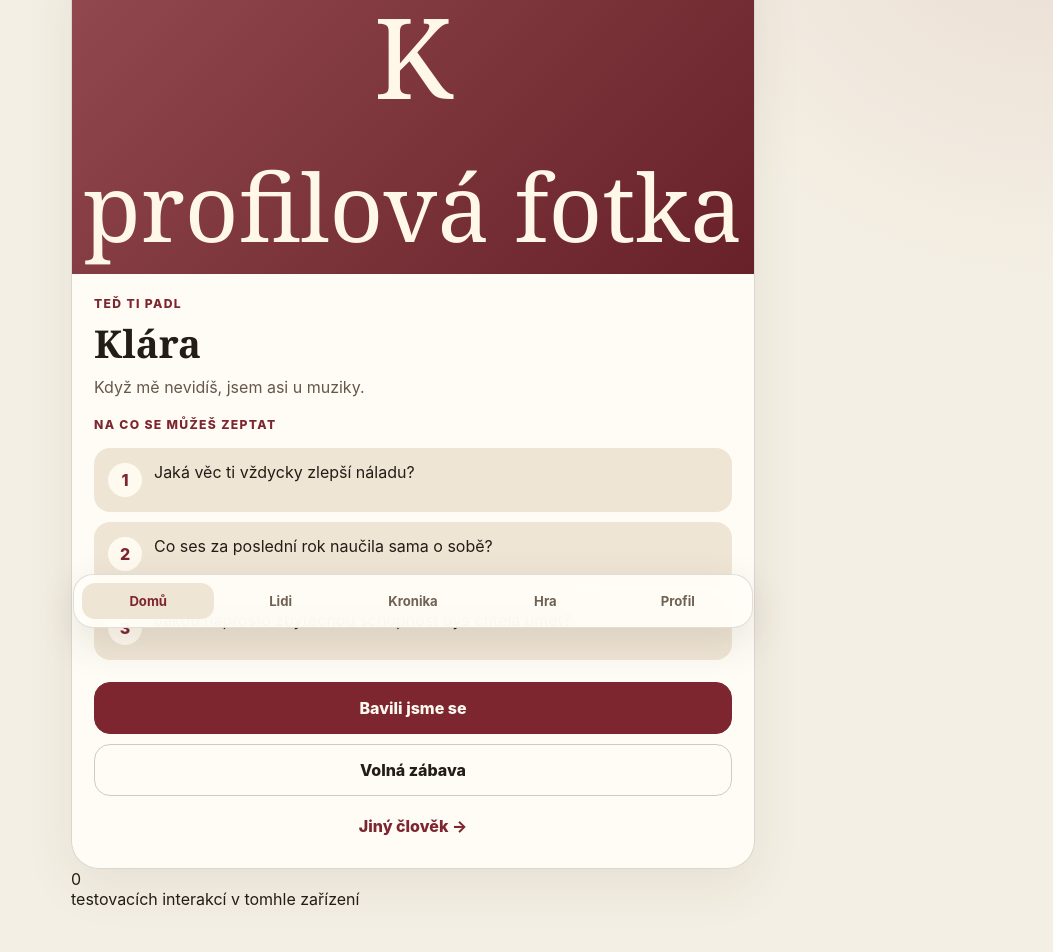
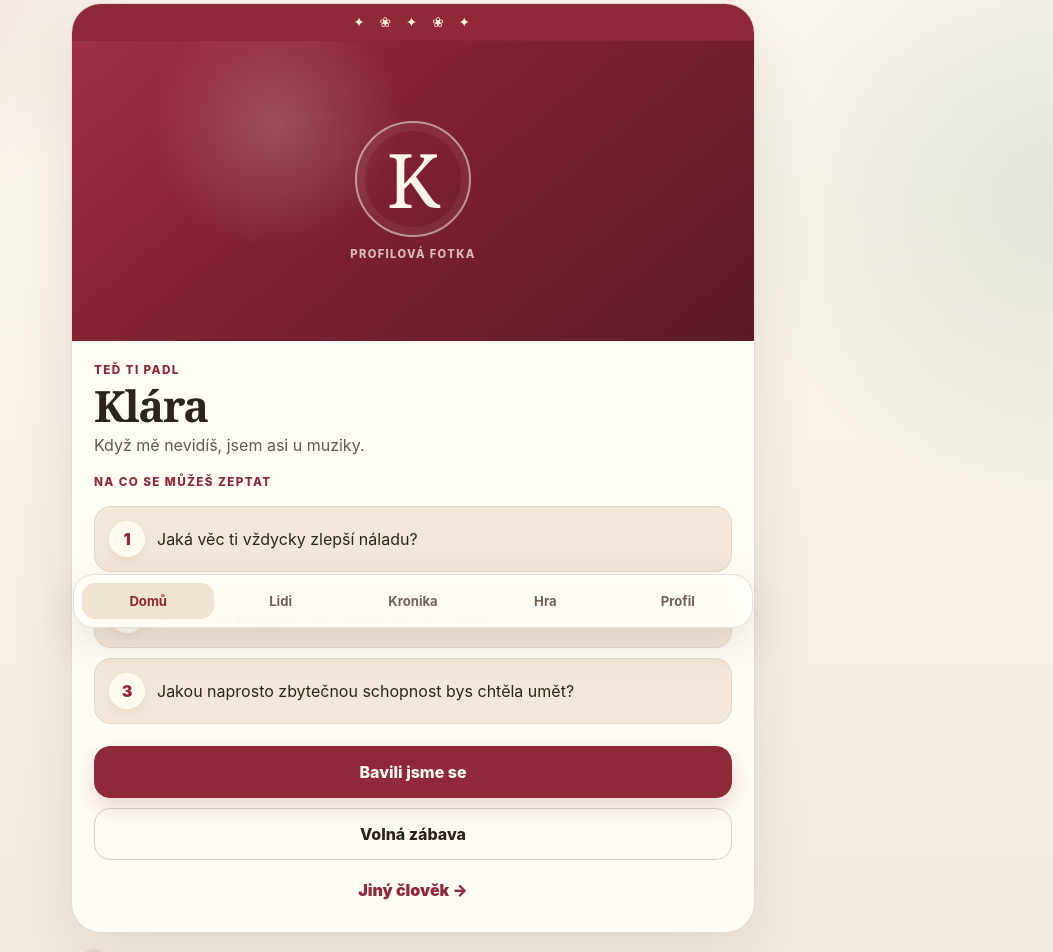
Before and after one commit to czmajkl/vranovicke-hody-2026, a React (Vite) app: page / in a window 1280 px wide. Shown: the part 160-1112 px from the top of the page, without its empty margins (227-1280 px from the left). Built offline with nearby package versions, Linux system fonts and the light colour scheme.

Commit message:
Give the prototype a stronger hodový visual style

```diff
--- a/src/styles.css
+++ b/src/styles.css
@@ -1,20 +1,22 @@
 :root {
   font-family: Inter, ui-sans-serif, system-ui, -apple-system, BlinkMacSystemFont, "Segoe UI", sans-serif;
-  color: #241d17;
-  background: #f4efe4;
+  color: #2d241d;
+  background: #f5efe3;
   font-synthesis: none;
   text-rendering: optimizeLegibility;
 }
 
 * { box-sizing: border-box; }
+html { scroll-behavior: smooth; }
 
 body {
   margin: 0;
   min-width: 320px;
   min-height: 100vh;
   background:
-    radial-gradient(circle at top right, rgba(134, 36, 45, 0.10), transparent 28rem),
-    #f4efe4;
+    radial-gradient(circle at 8% 8%, rgba(161, 49, 63, 0.12), transparent 18rem),
+    radial-gradient(circle at 100% 28%, rgba(39, 104, 79, 0.10), transparent 20rem),
+    linear-gradient(180deg, #fbf7ef 0%, #f2eadb 100%);
 }
 
 button, a { font: inherit; }
@@ -24,7 +26,7 @@ button { cursor: pointer; }
   width: min(100%, 720px);
   margin: 0 auto;
   min-height: 100vh;
-  padding: 24px 18px 104px;
+  padding: 24px 18px 120px;
 }
 
 .topbar {
@@ -37,66 +39,105 @@ button { cursor: pointer; }
 
 .eyebrow,
 .section-label {
-  margin: 0 0 6px;
-  font-size: 0.76rem;
-  font-weight: 800;
-  letter-spacing: 0.11em;
+  margin: 0 0 7px;
+  font-size: 0.73rem;
+  font-weight: 850;
+  letter-spacing: 0.12em;
   text-transform: uppercase;
-  color: #7d2630;
+  color: #8f2938;
 }
 
 h1, h2, p { margin-top: 0; }
 
 h1 {
   margin-bottom: 0;
+  max-width: 8ch;
   font-family: Georgia, "Times New Roman", serif;
-  font-size: clamp(1.8rem, 8vw, 3rem);
-  line-height: 0.95;
+  font-size: clamp(2rem, 8vw, 3.25rem);
+  line-height: 0.92;
+  letter-spacing: -0.03em;
 }
 
 .status-button {
-  border: 1px solid #7d2630;
+  border: 1px solid #2f6e56;
   border-radius: 999px;
-  background: transparent;
-  color: #7d2630;
+  background: rgba(255, 253, 247, 0.7);
+  color: #2f6e56;
   padding: 9px 12px;
   white-space: nowrap;
-  font-weight: 700;
+  font-weight: 800;
 }
 
 .person-card {
   overflow: hidden;
-  border: 1px solid rgba(36, 29, 23, 0.16);
-  border-radius: 28px;
-  background: rgba(255, 253, 247, 0.9);
-  box-shadow: 0 18px 50px rgba(66, 46, 33, 0.08);
+  border: 1px solid rgba(45, 36, 29, 0.15);
+  border-radius: 30px;
+  background: rgba(255, 253, 247, 0.94);
+  box-shadow: 0 22px 60px rgba(67, 44, 30, 0.10);
+}
+
+.ornament-strip {
+  display: flex;
+  justify-content: center;
+  gap: 12px;
+  padding: 10px 16px;
+  border-bottom: 1px solid rgba(45, 36, 29, 0.09);
+  background: #8f2938;
+  color: #fff3d9;
+  font-size: 0.86rem;
+  letter-spacing: 0.2em;
 }
 
 .photo-placeholder {
   display: grid;
   place-items: center;
+  align-content: center;
+  gap: 10px;
   min-height: 300px;
   background:
-    linear-gradient(135deg, rgba(125, 38, 48, 0.84), rgba(98, 24, 32, 0.96));
+    radial-gradient(circle at 30% 28%, rgba(255,255,255,0.18), transparent 24%),
+    linear-gradient(140deg, #9e3040 0%, #7c2030 48%, #5e1a28 100%);
   color: #fff7e8;
   font-family: Georgia, "Times New Roman", serif;
-  font-size: 7rem;
+}
+
+.photo-placeholder > span {
+  display: grid;
+  place-items: center;
+  width: 116px;
+  height: 116px;
+  border: 2px solid rgba(255,255,255,0.52);
+  border-radius: 50%;
+  font-size: 4.7rem;
+  box-shadow: inset 0 0 0 8px rgba(255,255,255,0.06);
+}
+
+.photo-placeholder small {
+  font-family: Inter, ui-sans-serif, system-ui, sans-serif;
+  font-size: 0.7rem;
+  font-weight: 800;
+  letter-spacing: 0.12em;
+  text-transform: uppercase;
+  opacity: 0.72;
 }
 
 .person-copy,
 .questions,
-.actions { padding: 22px; }
+.actions,
+.free-mode { padding: 22px; }
 
 .person-copy { padding-bottom: 8px; }
 .person-copy h2 {
   margin-bottom: 6px;
   font-family: Georgia, "Times New Roman", serif;
-  font-size: 2.4rem;
+  font-size: 2.7rem;
+  line-height: 1;
+  letter-spacing: -0.03em;
 }
 
 .person-note {
   margin-bottom: 0;
-  color: #66574a;
+  color: #66584c;
   line-height: 1.5;
 }
 
@@ -109,27 +150,53 @@ h1 {
 
 .question {
   display: grid;
-  grid-template-columns: 34px 1fr;
+  grid-template-columns: 36px 1fr;
   gap: 12px;
   align-items: center;
   width: 100%;
-  border: 0;
-  border-radius: 16px;
+  border: 1px solid rgba(45, 36, 29, 0.08);
+  border-radius: 17px;
   padding: 14px;
   text-align: left;
-  color: #241d17;
-  background: #efe5d5;
+  color: #2d241d;
+  background: #f2e8d7;
 }
+
+.question p { margin: 0; line-height: 1.42; }
 
 .question span {
   display: grid;
   place-items: center;
-  width: 34px;
-  height: 34px;
+  width: 36px;
+  height: 36px;
   border-radius: 50%;
   background: #fffaf0;
-  color: #7d2630;
-  font-weight: 800;
+  color: #8f2938;
+  font-weight: 900;
+  box-shadow: 0 4px 10px rgba(70, 43, 28, 0.06);
+}
+
+.free-mode {
+  margin: 12px 22px 4px;
+  border: 1px dashed rgba(47, 110, 86, 0.42);
+  border-radius: 18px;
+  background: rgba(47, 110, 86, 0.07);
+  text-align: center;
+}
+
+.free-mode-kicker {
+  margin-bottom: 6px;
+  color: #2f6e56;
+  font-weight: 900;
+  text-transform: uppercase;
+  letter-spacing: 0.08em;
+  font-size: 0.74rem;
+}
+
+.free-mode-copy {
+  margin-bottom: 0;
+  color: #4f473f;
+  line-height: 1.5;
 }
 
 .actions {
@@ -143,27 +210,60 @@ h1 {
   width: 100%;
   border-radius: 16px;
   padding: 15px 18px;
-  font-weight: 800;
+  font-weight: 850;
 }
 
 .primary-button {
-  border: 1px solid #7d2630;
-  background: #7d2630;
+  border: 1px solid #8f2938;
+  background: #8f2938;
   color: #fffaf0;
+  box-shadow: 0 10px 22px rgba(143, 41, 56, 0.18);
+}
+
+.primary-button.success {
+  border-color: #2f6e56;
+  background: #2f6e56;
+  box-shadow: 0 10px 22px rgba(47, 110, 86, 0.18);
 }
 
 .secondary-button {
-  border: 1px solid rgba(36, 29, 23, 0.22);
+  border: 1px solid rgba(45, 36, 29, 0.20);
   background: transparent;
-  color: #241d17;
+  color: #2d241d;
 }
 
 .text-button {
   border: 0;
   background: transparent;
-  color: #7d2630;
+  color: #8f2938;
   padding: 10px;
-  font-weight: 800;
+  font-weight: 900;
+}
+
+.tiny-stat {
+  display: flex;
+  align-items: center;
+  gap: 10px;
+  margin: 16px 8px 0;
+  color: #786a5f;
+}
+
+.tiny-stat span {
+  display: grid;
+  place-items: center;
+  flex: 0 0 auto;
+  width: 30px;
+  height: 30px;
+  border-radius: 50%;
+  background: rgba(143, 41, 56, 0.09);
+  color: #8f2938;
+  font-weight: 900;
+}
+
+.tiny-stat p {
+  margin: 0;
+  font-size: 0.78rem;
+  line-height: 1.35;
 }
 
 .bottom-nav {
@@ -174,12 +274,12 @@ h1 {
   display: grid;
   grid-template-columns: repeat(5, 1fr);
   width: min(calc(100% - 24px), 680px);
-  border: 1px solid rgba(36, 29, 23, 0.14);
-  border-radius: 20px;
+  border: 1px solid rgba(45, 36, 29, 0.13);
+  border-radius: 21px;
   padding: 8px;
   background: rgba(255, 253, 247, 0.94);
   backdrop-filter: blur(16px);
-  box-shadow: 0 14px 40px rgba(66, 46, 33, 0.12);
+  box-shadow: 0 14px 40px rgba(67, 44, 30, 0.12);
 }
 
 .bottom-nav a {
@@ -189,12 +289,18 @@ h1 {
   text-decoration: none;
   color: #716256;
   font-size: 0.82rem;
-  font-weight: 700;
+  font-weight: 750;
 }
 
 .bottom-nav a.active {
-  background: #efe5d5;
-  color: #7d2630;
+  background: #f0e3cf;
+  color: #8f2938;
+}
+
+button:focus-visible,
+a:focus-visible {
+  outline: 3px solid rgba(47, 110, 86, 0.35);
+  outline-offset: 2px;
 }
 
 @media (max-width: 480px) {
@@ -202,4 +308,5 @@ h1 {
   .topbar { align-items: center; }
   .status-button { font-size: 0.78rem; }
   .photo-placeholder { min-height: 270px; }
+  .photo-placeholder > span { width: 102px; height: 102px; font-size: 4rem; }
 }
```
